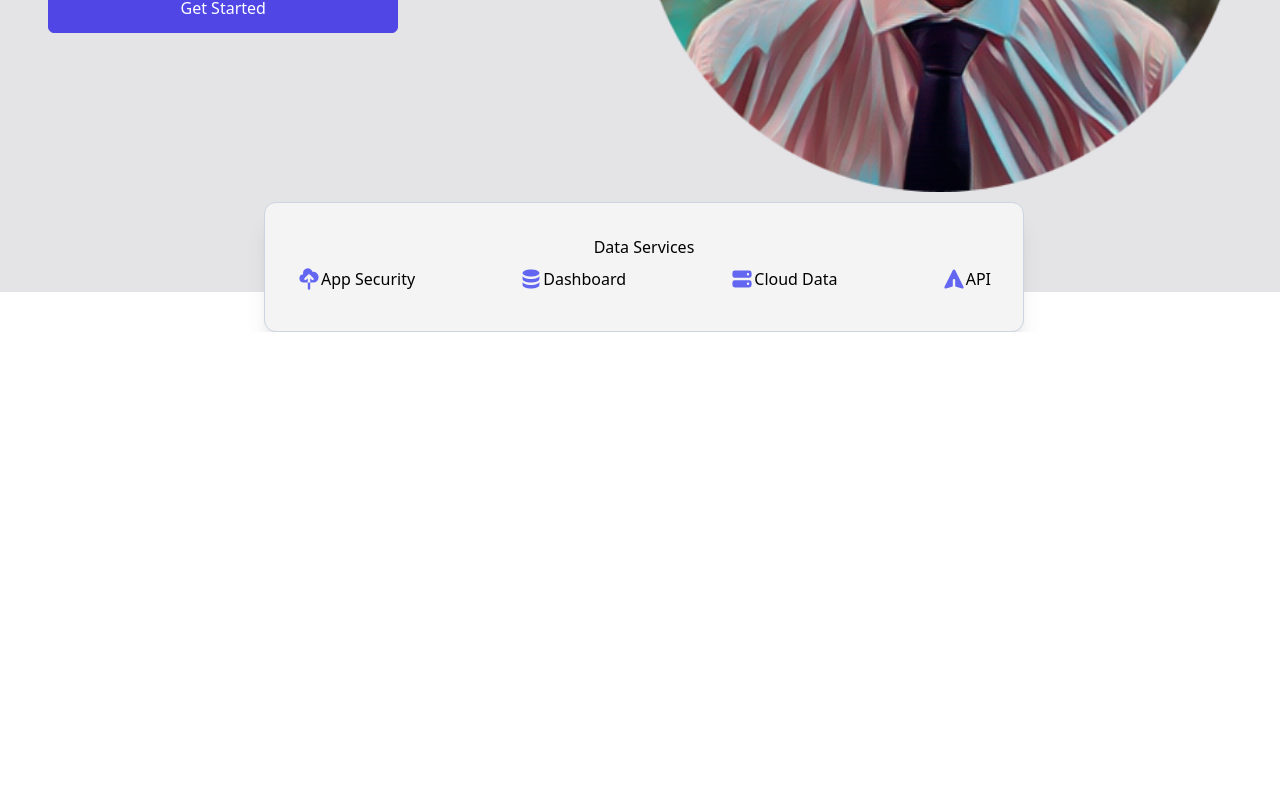
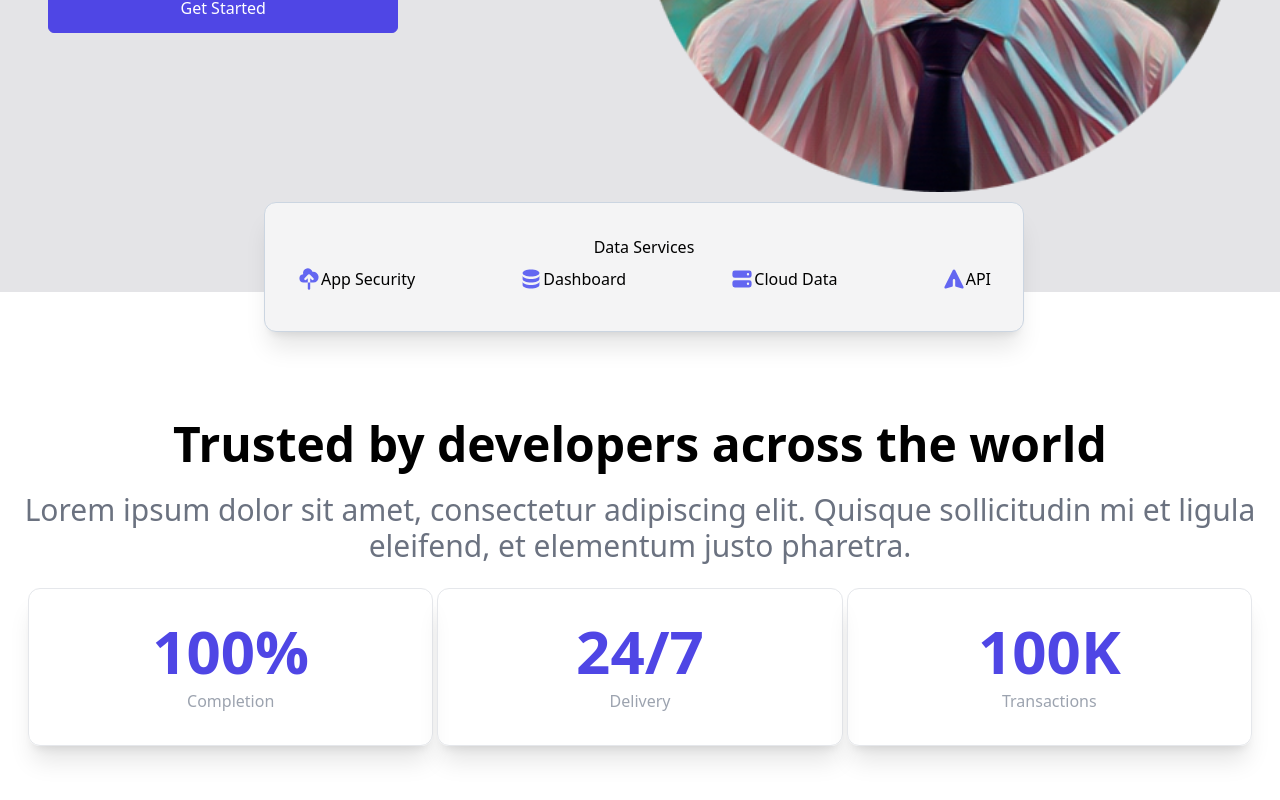
Before and after one commit to LutfiHC/tailwind_test, a React (Create React App) app: page / in a window 1280 px wide. Shown: the part 508-1308 px from the top of the page. Before the commit the page ends 840 px from the top, so only its background shows below. Built offline with nearby package versions, Linux system fonts and the light colour scheme; the HTML template or start-up script is replaced by a standard one.

Commit message:
added about page

```diff
--- a/src/App.js
+++ b/src/App.js
@@ -1,11 +1,13 @@
 import NavBar from "./components/NavBar";
 import Hero from "./components/Hero";
+import About from "./components/About";
 
 function App() {
   return (
     <>
       <NavBar />
       <Hero />
+      <About />
     </>
   );
 }
--- a/src/components/About.js
+++ b/src/components/About.js
@@ -0,0 +1,34 @@
+import React from "react";
+import NavBar from "./NavBar";
+
+const About = () => {
+  return (
+    <div className="w-full my-32">
+      <div className="max-w-[1240px] mx-auto">
+        <div className="text-center">
+          <h2 className="text-5xl font-bold">Trusted by developers across the world</h2>
+          <p className="text-3xl py-6 text-gray-500">Lorem ipsum dolor sit amet, consectetur adipiscing elit. Quisque sollicitudin mi et ligula eleifend, et elementum justo pharetra.</p>
+        </div>
+
+        <div className="grid md:grid-cols-3 gap-1 px-2 text-center">
+          <div className="border py-8 rounded-xl shadow-xl">
+            <p className="text-6xl font-bold text-indigo-600">100%</p>
+            <p className="text-gray-400 mt-2">Completion</p>
+          </div>
+
+          <div className="border py-8 rounded-xl shadow-xl">
+            <p className="text-6xl font-bold text-indigo-600">24/7</p>
+            <p className="text-gray-400 mt-2">Delivery</p>
+          </div>
+
+          <div className="border py-8 rounded-xl shadow-xl">
+            <p className="text-6xl font-bold text-indigo-600">100K</p>
+            <p className="text-gray-400 mt-2">Transactions</p>
+          </div>
+        </div>
+      </div>
+    </div>
+  )
+}
+
+export default About;
```
